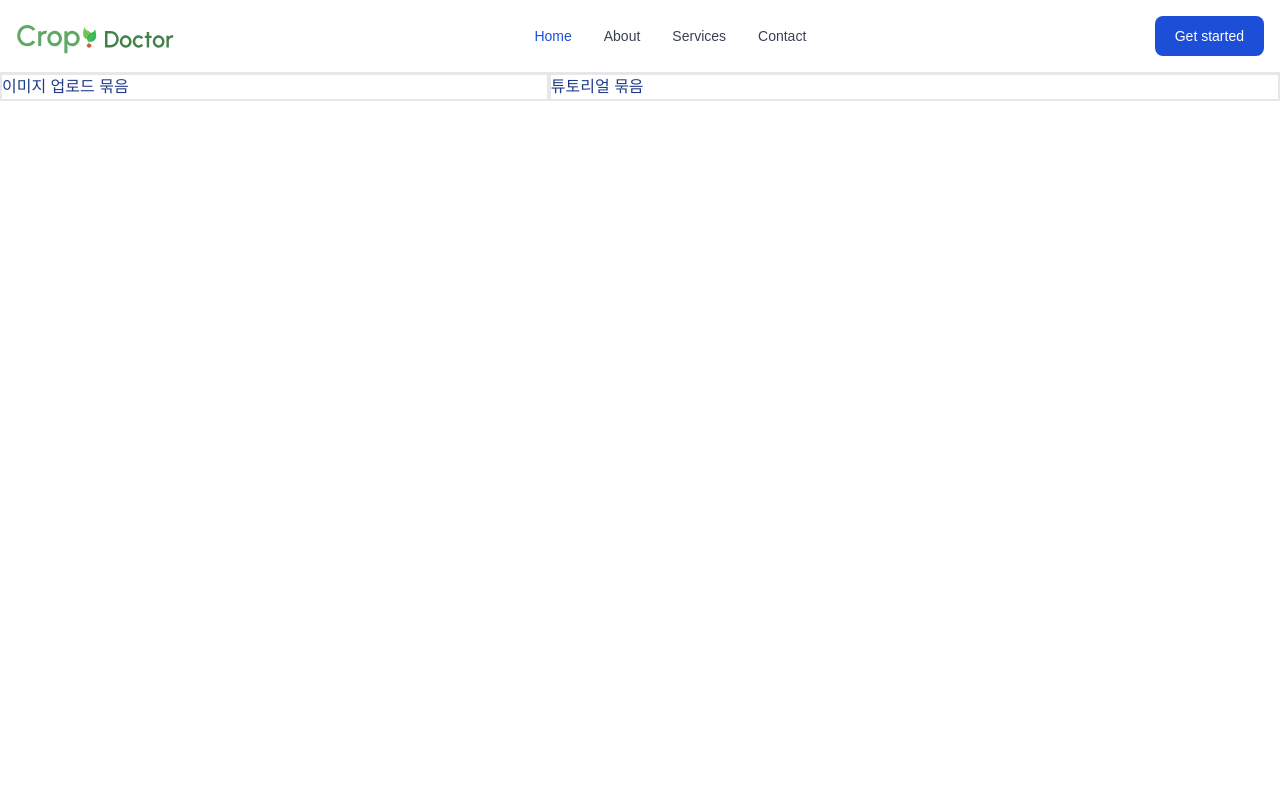
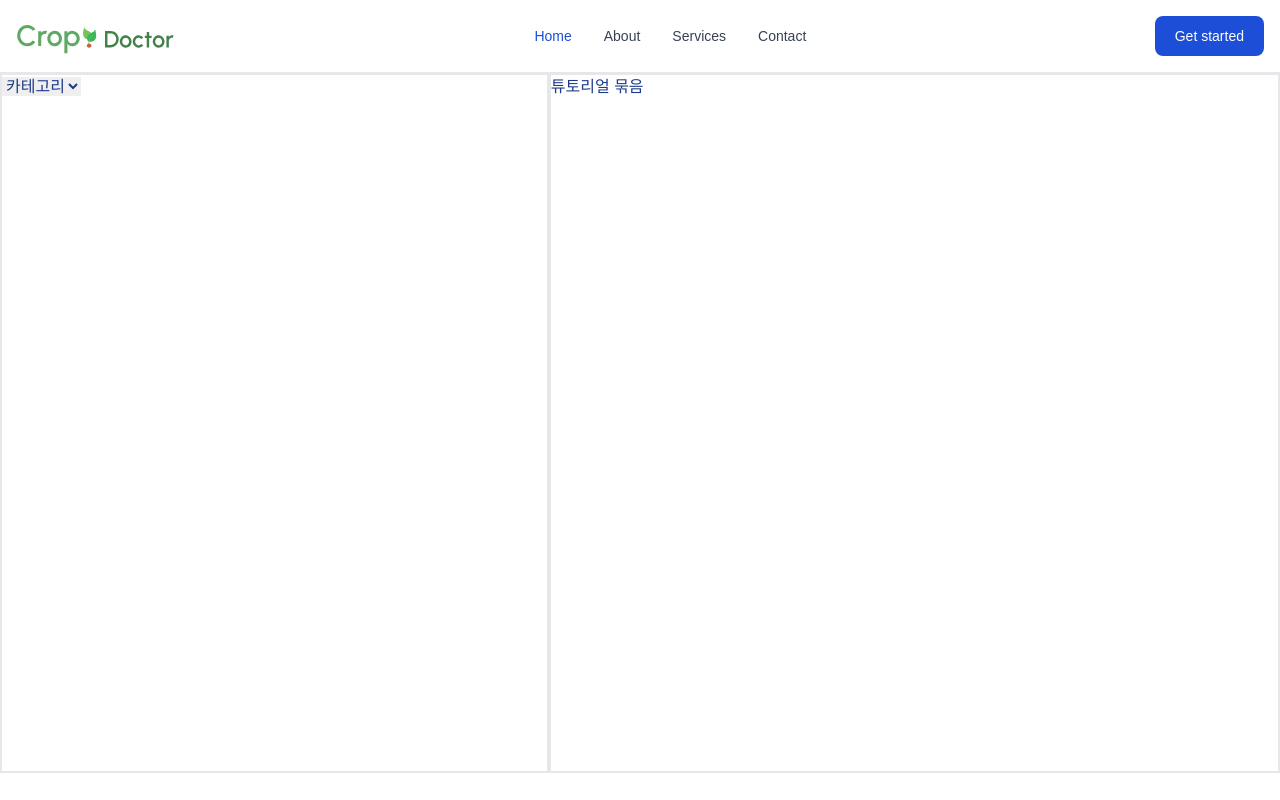
Before and after one commit to S-V-23-BootCamp-Team-F/frontend, a React (Vite) app: page / in a window 1280 px wide. Built offline with nearby package versions, Linux system fonts and the light colour scheme.

Commit message:
design : select option추가

```diff
--- a/src/pages/MainPage.tsx
+++ b/src/pages/MainPage.tsx
@@ -8,17 +8,36 @@ const MainPage = () => {
       <div id="navbar">
         <Navbar />
       </div>
-      {/** main 전체 묶음 */}
       <>
-        <div id="main-wrap" className="flex flex-row w-full">
-          <div id="upload-image-wrap" className=" box-border border-2 w-9/12">
-            이미지 업로드 묶음
+        {/** main 전체 시작 */}
+        <div id="main-wrap" className="flex md:flex-row flex-col w-full">
+          {/** 이미지 업로드 전체 부분 끝 */}
+          <div
+            id="upload-image-wrap"
+            className=" box-border border-2 md:w-9/12 w-full md:h-[700px]"
+          >
+            <select name="plant" id="plant">
+              <option value="카테고리">카테고리</option>
+              <option value="strawberry">딸기</option>
+              <option value="grape">포도</option>
+              <option value="tomato">토마토</option>
+              <option value="cucumber">오이</option>
+              <option value="chillypepper">고추</option>
+              <option value="paprika">파프리카</option>
+            </select>
           </div>
-          <div id="tutorial-wrap" className=" box-border border-2 w-full">
+          {/** 이미지 업로드 전체 부분 끝 */}
+          {/** 튜토리얼 부분 시작 */}
+          <div
+            id="tutorial-wrap"
+            className=" box-border border-2 w-full md:h-[700px]"
+          >
             {" "}
             튜토리얼 묶음
           </div>
+          {/** 튜토리얼 부분 시작 */}
         </div>
+        {/** main 전체 끝 */}
       </>
     </div>
   );
```
